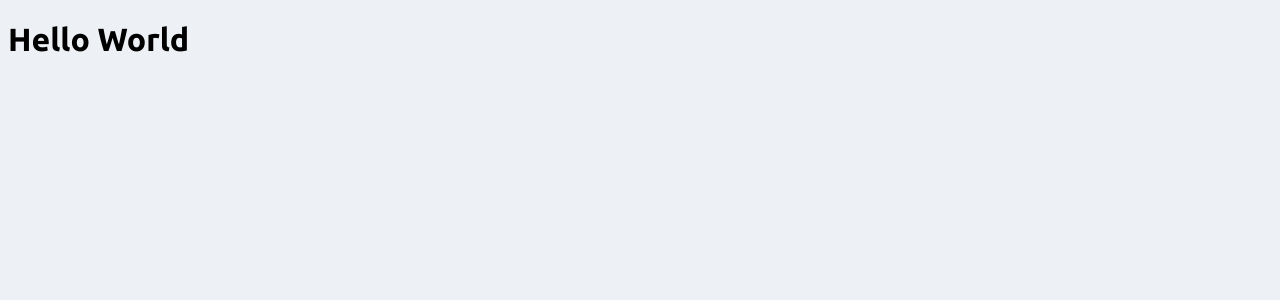
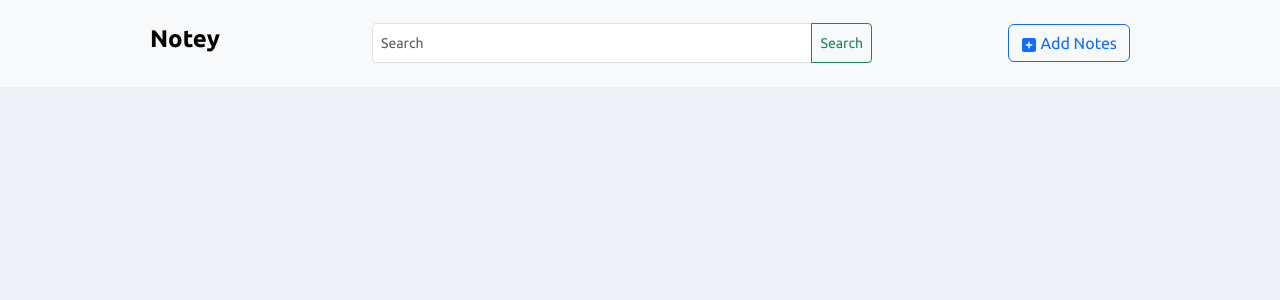
Before and after one commit to Kariuki11/Note-app-frontend-part-using-React-jsx, a React (Vite) app in the folder react-note-app/: page / in a window 1280 px wide. Shown: the top 300 px of the page. Built offline with nearby package versions, Linux system fonts and the light colour scheme.

Commit message:
"Added Bootstrap dependency and imported CSS, updated App.jsx to include NavBar component, and modified NavBar.jsx to use anchor tags instead of Link components"

```diff
--- a/react-note-app/package.json
+++ b/react-note-app/package.json
@@ -10,6 +10,7 @@
     "preview": "vite preview"
   },
   "dependencies": {
+    "bootstrap": "^5.3.3",
     "react": "^18.3.1",
     "react-dom": "^18.3.1",
     "react-icons": "^5.3.0",
--- a/react-note-app/src/App.jsx
+++ b/react-note-app/src/App.jsx
@@ -1,8 +1,11 @@
 import React from 'react'
+import NavBar from './components/NavBar'
 
 function App() {
   return (
-    <h1>Hello World</h1>
+    <>
+    <NavBar />
+    </>
   )
 }
 
--- a/react-note-app/src/components/NavBar.jsx
+++ b/react-note-app/src/components/NavBar.jsx
@@ -6,9 +6,9 @@ function NavBar() {
   return (
     <nav className="navbar bg-body-tertiary py-50" style={{ padding: "20px" }}>
       <div className="container d-flex justify-content-around">
-        <Link className="navbar-brand" to="/">
+        <a className="navbar-brand" href="/">
           <h4 style={{ fontWeight: "bold" }}>Notey</h4>
-        </Link>
+        </a>
         <div className="d-flex">
           <div
             className="input-group input-group-sm"
@@ -27,7 +27,7 @@ function NavBar() {
           {/* <button className="btn btn-outline-primary btn-md" type="button">Add</button> */}
         </div>
 
-        <Link to="/add-notes"  style={{ textDecoration: "none" }}>
+        <a href="/add-notes"  style={{ textDecoration: "none" }}>
           <button
             className="btn btn-outline-primary btn-md"
             type="button"
@@ -35,7 +35,7 @@ function NavBar() {
           >
             <FaSquarePlus /> Add Notes
           </button>
-        </Link>
+        </a>
       </div>
     </nav>
   )
--- a/react-note-app/src/main.jsx
+++ b/react-note-app/src/main.jsx
@@ -1,6 +1,7 @@
 import { StrictMode } from 'react'
 import { createRoot } from 'react-dom/client'
 import App from './App.jsx'
+import "bootstrap/dist/css/bootstrap.css"
 import './index.css'
 
 createRoot(document.getElementById('root')).render(
```
Also changed, not shown: 1 other file (tests, documents, lock files or other folders).
